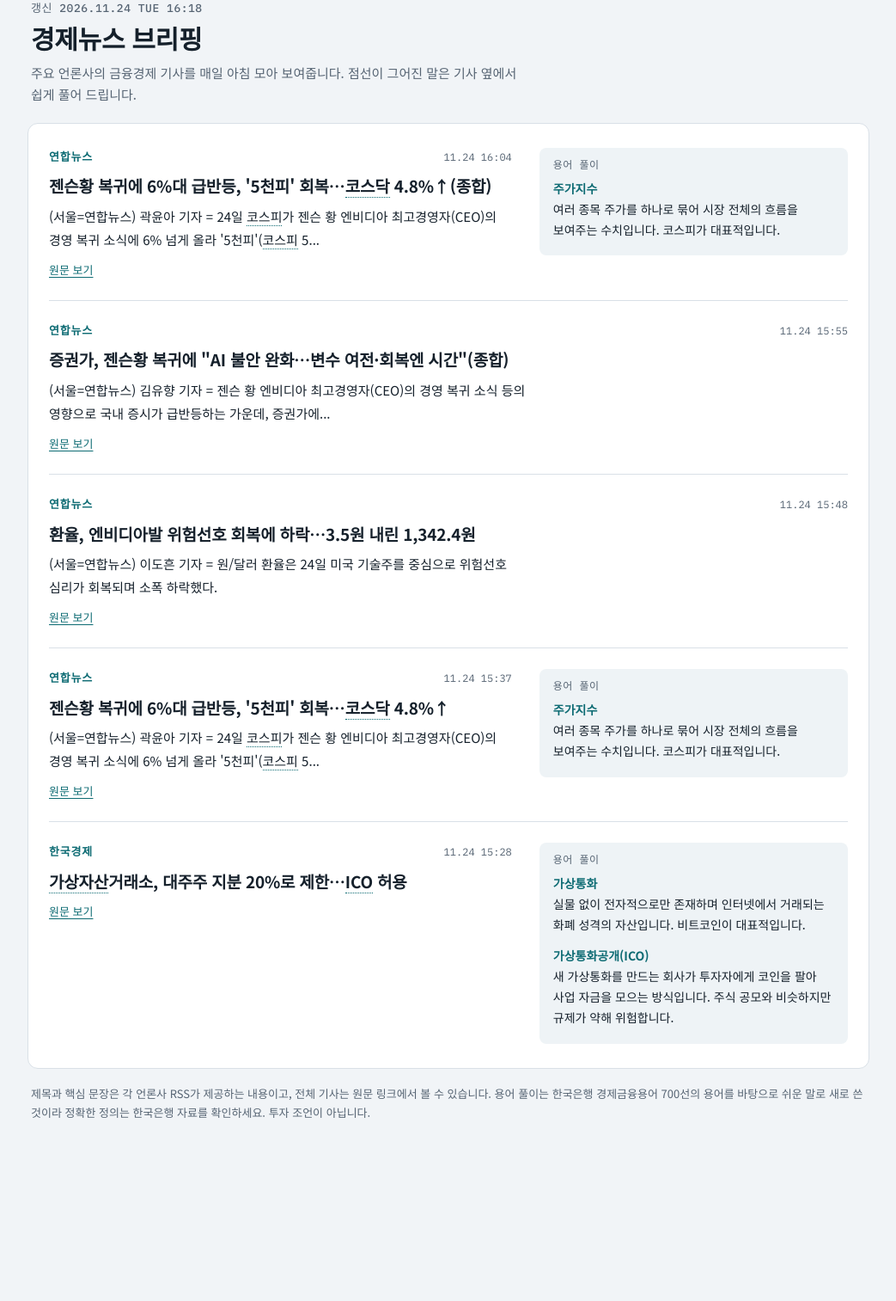
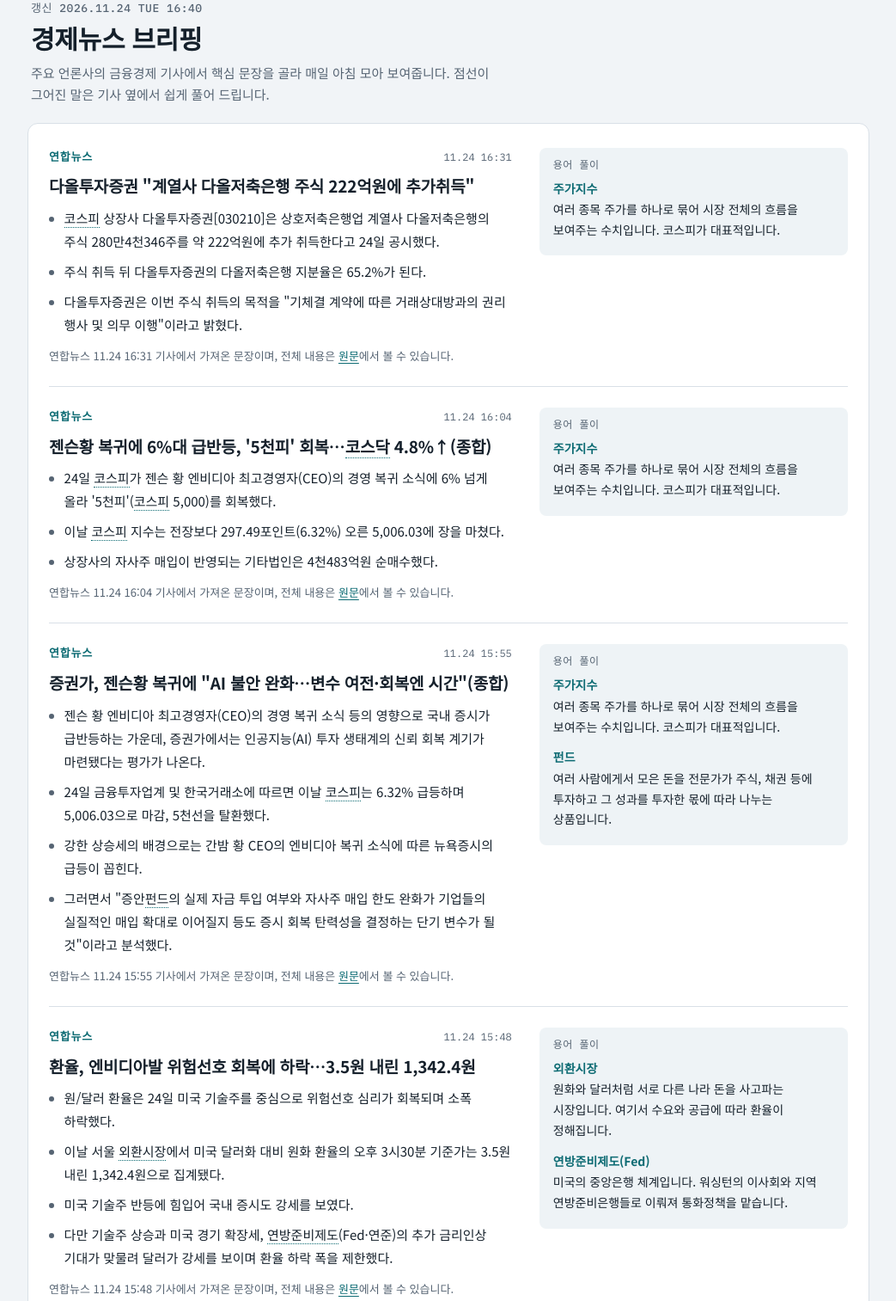
Before and after one commit to jinh9314/econ-news, a plain HTML site: page index.html in a window 1280 px wide. Shown: the part 25-1538 px from the top of the page at 86% size, without its empty margins (118-1161 px from the left). Before the commit the page ends 1370 px from the top, so only its background shows below. Drawn offline with Linux system fonts and the light colour scheme.

Commit message:
Update news

```diff
--- a/index.html
+++ b/index.html
@@ -62,12 +62,14 @@ h1 { margin: 0 0 8px; font-size: 30px; line-height: 1.25; font-weight: 700; lett
 .meta { display: flex; justify-content: space-between; align-items: baseline; gap: 12px; }
 .tag { font-size: 13px; font-weight: 700; letter-spacing: 0.06em; color: var(--accent); }
 .when { font: 400 12px/1 var(--font-mono); color: var(--muted); white-space: nowrap; }
-h2 { margin: 10px 0 8px; font-size: 19px; line-height: 1.45; font-weight: 700; letter-spacing: -0.01em; text-wrap: balance; }
+h2 { margin: 10px 0 10px; font-size: 19px; line-height: 1.45; font-weight: 700; letter-spacing: -0.01em; text-wrap: balance; }
 h2 a { color: inherit; text-decoration: none; }
 h2 a:hover { text-decoration: underline; text-underline-offset: 3px; }
-.sum { margin: 0; font-size: 15px; line-height: 1.8; max-width: 38em; }
+.pts { margin: 0; padding-left: 1.1em; max-width: 40em; }
+.pts li { margin: 0 0 8px; font-size: 15px; line-height: 1.8; }
+.pts li::marker { color: var(--muted); }
 .t { border-bottom: 1.5px dotted var(--accent); }
-.src { margin: 12px 0 0; font-size: 13px; }
+.src { margin: 12px 0 0; font-size: 13px; color: var(--muted); line-height: 1.7; }
 .src a { color: var(--accent); text-underline-offset: 3px; }
 .terms { align-self: start; background: var(--tint); border-radius: 8px; padding: 14px 16px 6px; }
 .terms-h { margin: 0 0 10px; font: 500 12px/1 var(--font-mono); letter-spacing: 0.04em; color: var(--muted); }
@@ -89,48 +91,21 @@ a:focus-visible { outline: 2px solid var(--accent); outline-offset: 3px; border-
 <body>
 <div class="wrap">
   <header class="head">
-    <p class="date">갱신 2026.11.24 TUE 16:18</p>
+    <p class="date">갱신 2026.11.24 TUE 16:40</p>
     <h1>경제뉴스 브리핑</h1>
-    <p class="lede">주요 언론사의 금융경제 기사를 매일 아침 모아 보여줍니다. 점선이 그어진 말은 기사 옆에서 쉽게 풀어 드립니다.</p>
+    <p class="lede">주요 언론사의 금융경제 기사에서 핵심 문장을 골라 매일 아침 모아 보여줍니다. 점선이 그어진 말은 기사 옆에서 쉽게 풀어 드립니다.</p>
   </header>
   <main class="sheet">
     <article class="story">
       <div class="main">
-        <div class="meta"><span class="tag">연합뉴스</span><span class="when">11.24 16:04</span></div>
-        <h2><a href="https://www.yna.co.kr/view/AKR20261124138251008" target="_blank" rel="noopener">젠슨황 복귀에 6%대 급반등, &#x27;5천피&#x27; 회복…<span class="t">코스닥</span> 4.8%↑(종합)</a></h2>
-        <p class="sum">(서울=연합뉴스) 곽윤아 기자 = 24일 <span class="t">코스피</span>가 젠슨 황 엔비디아 최고경영자(CEO)의 경영 복귀 소식에 6% 넘게 올라 &#x27;5천피&#x27;(<span class="t">코스피</span> 5...</p>
-        <p class="src"><a href="https://www.yna.co.kr/view/AKR20261124138251008" target="_blank" rel="noopener">원문 보기</a></p>
-      </div>
-      <aside class="terms" aria-label="용어 풀이">
-        <p class="terms-h">용어 풀이</p>
-        <dl>
-          <dt>주가지수</dt>
-          <dd>여러 종목 주가를 하나로 묶어 시장 전체의 흐름을 보여주는 수치입니다. 코스피가 대표적입니다.</dd>
-        </dl>
-      </aside>
-    </article>
-    <article class="story solo">
-      <div class="main">
-        <div class="meta"><span class="tag">연합뉴스</span><span class="when">11.24 15:55</span></div>
-        <h2><a href="https://www.yna.co.kr/view/AKR20261124092451008" target="_blank" rel="noopener">증권가, 젠슨황 복귀에 &quot;AI 불안 완화…변수 여전·회복엔 시간&quot;(종합)</a></h2>
-        <p class="sum">(서울=연합뉴스) 김유향 기자 = 젠슨 황 엔비디아 최고경영자(CEO)의 경영 복귀 소식 등의 영향으로 국내 증시가 급반등하는 가운데, 증권가에...</p>
-        <p class="src"><a href="https://www.yna.co.kr/view/AKR20261124092451008" target="_blank" rel="noopener">원문 보기</a></p>
-      </div>
-    </article>
-    <article class="story solo">
-      <div class="main">
-        <div class="meta"><span class="tag">연합뉴스</span><span class="when">11.24 15:48</span></div>
-        <h2><a href="https://www.yna.co.kr/view/AKR20261124140400002" target="_blank" rel="noopener">환율, 엔비디아발 위험선호 회복에 하락…3.5원 내린 1,342.4원</a></h2>
-        <p class="sum">(서울=연합뉴스) 이도흔 기자 = 원/달러 환율은 24일 미국 기술주를 중심으로 위험선호 심리가 회복되며 소폭 하락했다.</p>
-        <p class="src"><a href="https://www.yna.co.kr/view/AKR20261124140400002" target="_blank" rel="noopener">원문 보기</a></p>
-      </div>
-    </article>
-    <article class="story">
-      <div class="main">
-        <div class="meta"><span class="tag">연합뉴스</span><span class="when">11.24 15:37</span></div>
-        <h2><a href="https://www.yna.co.kr/view/AKR20261124138200008" target="_blank" rel="noopener">젠슨황 복귀에 6%대 급반등, &#x27;5천피&#x27; 회복…<span class="t">코스닥</span> 4.8%↑</a></h2>
-        <p class="sum">(서울=연합뉴스) 곽윤아 기자 = 24일 <span class="t">코스피</span>가 젠슨 황 엔비디아 최고경영자(CEO)의 경영 복귀 소식에 6% 넘게 올라 &#x27;5천피&#x27;(<span class="t">코스피</span> 5...</p>
-        <p class="src"><a href="https://www.yna.co.kr/view/AKR20261124138200008" target="_blank" rel="noopener">원문 보기</a></p>
+        <div class="meta"><span class="tag">연합뉴스</span><span class="when">11.24 16:31</span></div>
+        <h2><a href="https://www.yna.co.kr/view/AKR20261124151500008" target="_blank" rel="noopener">다올투자증권 &quot;계열사 다올저축은행 주식 222억원에 추가취득&quot;</a></h2>
+        <ul class="pts">
+          <li><span class="t">코스피</span> 상장사 다올투자증권[030210]은 상호저축은행업 계열사 다올저축은행의 주식 280만4천346주를 약 222억원에 추가 취득한다고 24일 공시했다.</li>
+          <li>주식 취득 뒤 다올투자증권의 다올저축은행 지분율은 65.2%가 된다.</li>
+          <li>다올투자증권은 이번 주식 취득의 목적을 &quot;기체결 계약에 따른 거래상대방과의 권리 행사 및 의무 이행&quot;이라고 밝혔다.</li>
+        </ul>
+        <p class="src">연합뉴스 11.24 16:31 기사에서 가져온 문장이며, 전체 내용은 <a href="https://www.yna.co.kr/view/AKR20261124151500008" target="_blank" rel="noopener">원문</a>에서 볼 수 있습니다.</p>
       </div>
       <aside class="terms" aria-label="용어 풀이">
         <p class="terms-h">용어 풀이</p>
@@ -142,10 +117,78 @@ a:focus-visible { outline: 2px solid var(--accent); outline-offset: 3px; border-
     </article>
     <article class="story">
       <div class="main">
+        <div class="meta"><span class="tag">연합뉴스</span><span class="when">11.24 16:04</span></div>
+        <h2><a href="https://www.yna.co.kr/view/AKR20261124138251008" target="_blank" rel="noopener">젠슨황 복귀에 6%대 급반등, &#x27;5천피&#x27; 회복…<span class="t">코스닥</span> 4.8%↑(종합)</a></h2>
+        <ul class="pts">
+          <li>24일 <span class="t">코스피</span>가 젠슨 황 엔비디아 최고경영자(CEO)의 경영 복귀 소식에 6% 넘게 올라 &#x27;5천피&#x27;(<span class="t">코스피</span> 5,000)를 회복했다.</li>
+          <li>이날 <span class="t">코스피</span> 지수는 전장보다 297.49포인트(6.32%) 오른 5,006.03에 장을 마쳤다.</li>
+          <li>상장사의 자사주 매입이 반영되는 기타법인은 4천483억원 순매수했다.</li>
+        </ul>
+        <p class="src">연합뉴스 11.24 16:04 기사에서 가져온 문장이며, 전체 내용은 <a href="https://www.yna.co.kr/view/AKR20261124138251008" target="_blank" rel="noopener">원문</a>에서 볼 수 있습니다.</p>
+      </div>
+      <aside class="terms" aria-label="용어 풀이">
+        <p class="terms-h">용어 풀이</p>
+        <dl>
+          <dt>주가지수</dt>
+          <dd>여러 종목 주가를 하나로 묶어 시장 전체의 흐름을 보여주는 수치입니다. 코스피가 대표적입니다.</dd>
+        </dl>
+      </aside>
+    </article>
+    <article class="story">
+      <div class="main">
+        <div class="meta"><span class="tag">연합뉴스</span><span class="when">11.24 15:55</span></div>
+        <h2><a href="https://www.yna.co.kr/view/AKR20261124092451008" target="_blank" rel="noopener">증권가, 젠슨황 복귀에 &quot;AI 불안 완화…변수 여전·회복엔 시간&quot;(종합)</a></h2>
+        <ul class="pts">
+          <li>젠슨 황 엔비디아 최고경영자(CEO)의 경영 복귀 소식 등의 영향으로 국내 증시가 급반등하는 가운데, 증권가에서는 인공지능(AI) 투자 생태계의 신뢰 회복 계기가 마련됐다는 평가가 나온다.</li>
+          <li>24일 금융투자업계 및 한국거래소에 따르면 이날 <span class="t">코스피</span>는 6.32% 급등하며 5,006.03으로 마감, 5천선을 탈환했다.</li>
+          <li>강한 상승세의 배경으로는 간밤 황 CEO의 엔비디아 복귀 소식에 따른 뉴욕증시의 급등이 꼽힌다.</li>
+          <li>그러면서 &quot;증안<span class="t">펀드</span>의 실제 자금 투입 여부와 자사주 매입 한도 완화가 기업들의 실질적인 매입 확대로 이어질지 등도 증시 회복 탄력성을 결정하는 단기 변수가 될 것&quot;이라고 분석했다.</li>
+        </ul>
+        <p class="src">연합뉴스 11.24 15:55 기사에서 가져온 문장이며, 전체 내용은 <a href="https://www.yna.co.kr/view/AKR20261124092451008" target="_blank" rel="noopener">원문</a>에서 볼 수 있습니다.</p>
+      </div>
+      <aside class="terms" aria-label="용어 풀이">
+        <p class="terms-h">용어 풀이</p>
+        <dl>
+          <dt>주가지수</dt>
+          <dd>여러 종목 주가를 하나로 묶어 시장 전체의 흐름을 보여주는 수치입니다. 코스피가 대표적입니다.</dd>
+          <dt>펀드</dt>
+          <dd>여러 사람에게서 모은 돈을 전문가가 주식, 채권 등에 투자하고 그 성과를 투자한 몫에 따라 나누는 상품입니다.</dd>
+        </dl>
+      </aside>
+    </article>
+    <article class="story">
+      <div class="main">
+        <div class="meta"><span class="tag">연합뉴스</span><span class="when">11.24 15:48</span></div>
+        <h2><a href="https://www.yna.co.kr/view/AKR20261124140400002" target="_blank" rel="noopener">환율, 엔비디아발 위험선호 회복에 하락…3.5원 내린 1,342.4원</a></h2>
+        <ul class="pts">
+          <li>원/달러 환율은 24일 미국 기술주를 중심으로 위험선호 심리가 회복되며 소폭 하락했다.</li>
+          <li>이날 서울 <span class="t">외환시장</span>에서 미국 달러화 대비 원화 환율의 오후 3시30분 기준가는 3.5원 내린 1,342.4원으로 집계됐다.</li>
+          <li>미국 기술주 반등에 힘입어 국내 증시도 강세를 보였다.</li>
+          <li>다만 기술주 상승과 미국 경기 확장세, <span class="t">연방준비제도</span>(Fed·연준)의 추가 금리인상 기대가 맞물려 달러가 강세를 보이며 환율 하락 폭을 제한했다.</li>
+        </ul>
+        <p class="src">연합뉴스 11.24 15:48 기사에서 가져온 문장이며, 전체 내용은 <a href="https://www.yna.co.kr/view/AKR20261124140400002" target="_blank" rel="noopener">원문</a>에서 볼 수 있습니다.</p>
+      </div>
+      <aside class="terms" aria-label="용어 풀이">
+        <p class="terms-h">용어 풀이</p>
+        <dl>
+          <dt>외환시장</dt>
+          <dd>원화와 달러처럼 서로 다른 나라 돈을 사고파는 시장입니다. 여기서 수요와 공급에 따라 환율이 정해집니다.</dd>
+          <dt>연방준비제도(Fed)</dt>
+          <dd>미국의 중앙은행 체계입니다. 워싱턴의 이사회와 지역 연방준비은행들로 이뤄져 통화정책을 맡습니다.</dd>
+        </dl>
+      </aside>
+    </article>
+    <article class="story">
+      <div class="main">
         <div class="meta"><span class="tag">한국경제</span><span class="when">11.24 15:28</span></div>
         <h2><a href="https://www.hankyung.com/article/2026112471836" target="_blank" rel="noopener"><span class="t">가상자산</span>거래소, 대주주 지분 20%로 제한…<span class="t">ICO</span> 허용</a></h2>
-
-        <p class="src"><a href="https://www.hankyung.com/article/2026112471836" target="_blank" rel="noopener">원문 보기</a></p>
+        <ul class="pts">
+          <li>Google 검색에서 한국경제 기사를 더 자주 볼 수 있습니다.</li>
+          <li>정부가 <span class="t">가상자산</span>거래소 대주주의 지분 보유 한도를 원칙적으로 20%로 제한하고 당국의 승인을 받을 경우 예외적으로 최대 34%까지 허용하는 방안을 추진한다.</li>
+          <li>이란 전쟁 여파로 <span class="t">가상자산</span> 현물 <span class="t">ETF</span>의 법적 근거를 마련하기 위한 디지털자산기본법의 제정이 차일피일 미뤄지고 있어서다.2일 블루밍비트에 따...</li>
+          <li><span class="t">가상자산</span>(디지털자산) 2단계 입법인 디지털자산기본법의 정부안이 조만간 나올 전망이다.4일 금융위원회는 정부서울청사에서 권대영 금융위 부위원장 주재로 올해 첫 <span class="t">가상자산</span>위원회 회의를 열고 디지털자산기본법 정부 검토안의 ...</li>
+        </ul>
+        <p class="src">한국경제 11.24 15:28 기사에서 가져온 문장이며, 전체 내용은 <a href="https://www.hankyung.com/article/2026112471836" target="_blank" rel="noopener">원문</a>에서 볼 수 있습니다.</p>
       </div>
       <aside class="terms" aria-label="용어 풀이">
         <p class="terms-h">용어 풀이</p>
@@ -154,11 +197,13 @@ a:focus-visible { outline: 2px solid var(--accent); outline-offset: 3px; border-
           <dd>실물 없이 전자적으로만 존재하며 인터넷에서 거래되는 화폐 성격의 자산입니다. 비트코인이 대표적입니다.</dd>
           <dt>가상통화공개(ICO)</dt>
           <dd>새 가상통화를 만드는 회사가 투자자에게 코인을 팔아 사업 자금을 모으는 방식입니다. 주식 공모와 비슷하지만 규제가 약해 위험합니다.</dd>
+          <dt>상장지수펀드(ETF)</dt>
+          <dd>특정 지수의 움직임을 따라가도록 만든 펀드를 주식처럼 거래소에서 사고팔 수 있게 한 상품입니다.</dd>
         </dl>
       </aside>
     </article>
   </main>
-  <p class="foot">제목과 핵심 문장은 각 언론사 RSS가 제공하는 내용이고, 전체 기사는 원문 링크에서 볼 수 있습니다. 용어 풀이는 한국은행 경제금융용어 700선의 용어를 바탕으로 쉬운 말로 새로 쓴 것이라 정확한 정의는 한국은행 자료를 확인하세요. 투자 조언이 아닙니다.</p>
+  <p class="foot">기사 문장의 저작권은 각 언론사에 있습니다. 용어 풀이는 한국은행 경제금융용어 700선의 용어를 바탕으로 쉬운 말로 새로 쓴 것이라 정확한 정의는 한국은행 자료를 확인하세요. 투자 조언이 아닙니다.</p>
 </div>
 </body>
 </html>
```
